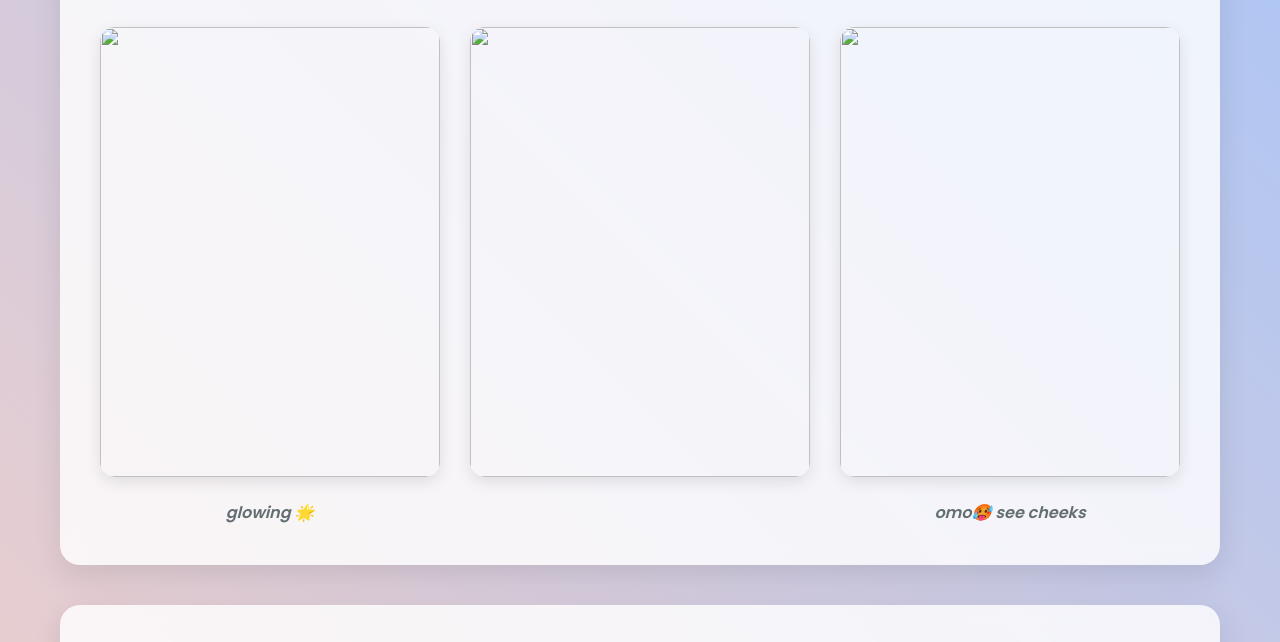
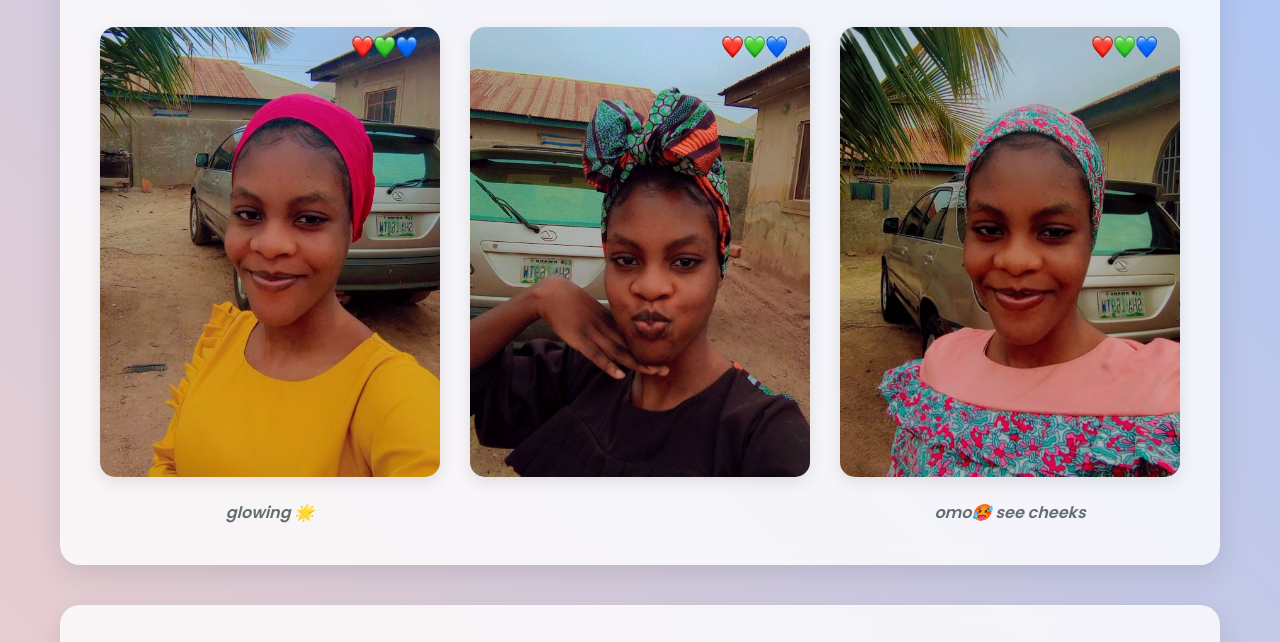
Before and after one commit to Damn000-tech/Itunu-, a plain HTML site: page index.html in a window 1280 px wide. Shown: the part 621-1263 px from the top of the page. Drawn offline with Linux system fonts and the light colour scheme.

Commit message:
Update index.html

```diff
--- a/index.html
+++ b/index.html
@@ -25,17 +25,17 @@
             <h2>An Angel In Disguise </h2>
             <div class="image-gallery">
                 <div class="image-item">
-                    <img src="img/p2.jpg">
+                    <img src="p2.jpg">
                     <p>
                       <i> glowing 🌟</i>
                     </p>
                 </div>
                 <div class="image-item">
-                    <img src="img/p1.jpg">
+                    <img src="p1.jpg">
 
                 </div>
                 <div class="image-item">
-                    <img src="img/p3.jpg">
+                    <img src="p3.jpg">
                     <p><i>omo🥵
                     see cheeks</i></p>
                 </div>
```
